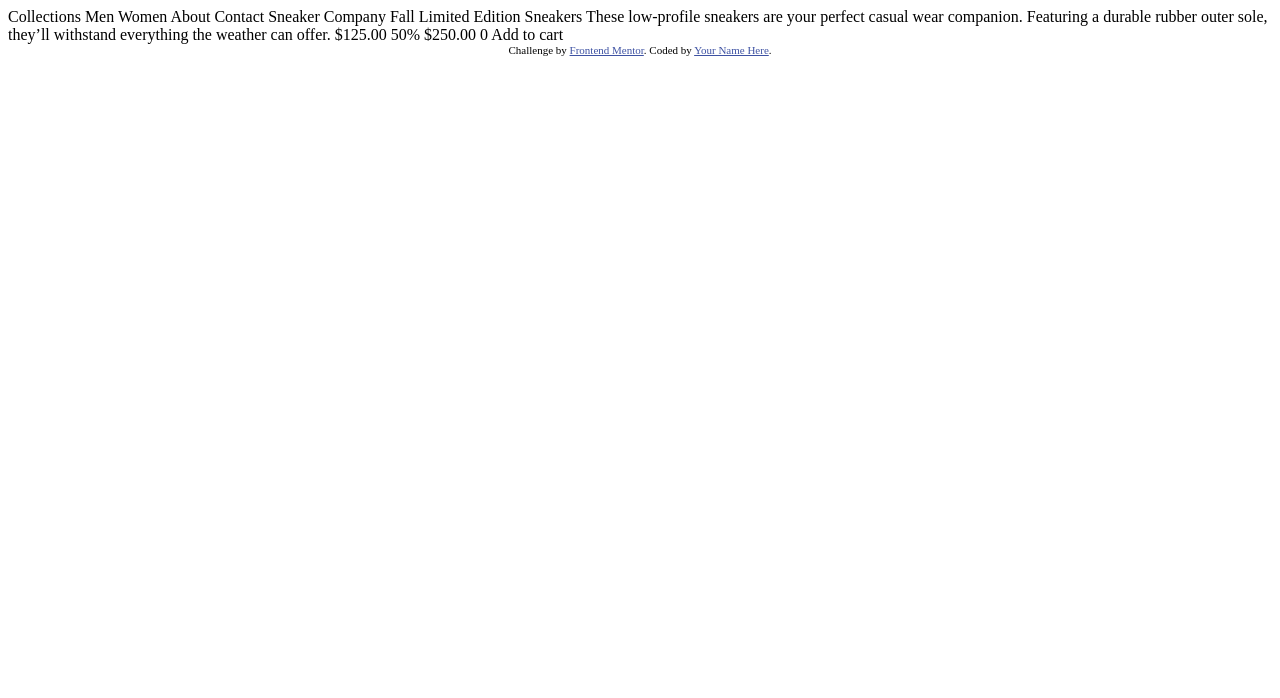
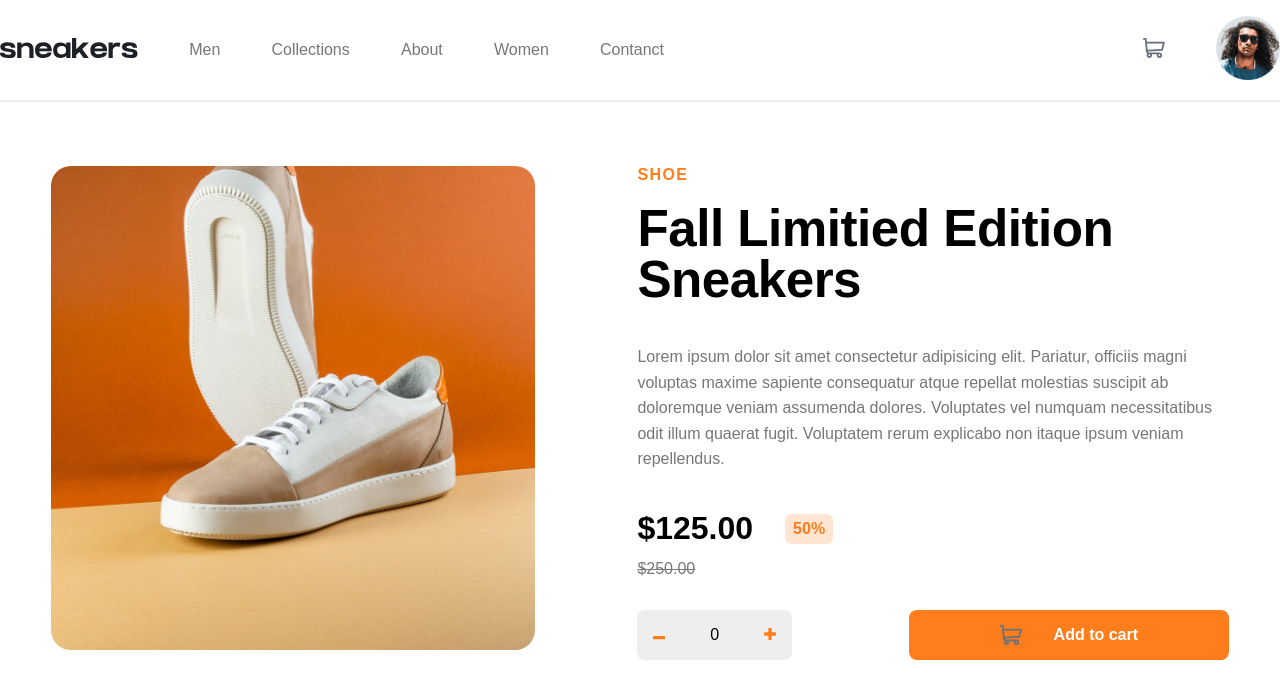
Before and after one commit to joshewah/FEM-ecommerce-product-page, a plain HTML site: page index.html in a window 1280 px wide. Drawn offline with Linux system fonts and the light colour scheme.

Commit message:
Product page completed

```diff
--- /dev/null
+++ b/css/general.css
@@ -0,0 +1,85 @@
+*,
+*::after,
+*::before {
+  margin: 0;
+  padding: 0;
+}
+
+/* FIXME Change styles */
+:root {
+  --clr-light-grey: #eee;
+  --clr-grey: #777;
+  --clr-accent: hsl(26, 100%, 55%);
+}
+
+/* FIXME Change styles */
+html {
+  font-family: sans-serif;
+}
+
+.container-nav {
+  max-width: 81rem;
+  margin: 0 auto;
+  padding: 0 3.2rem;
+}
+
+.container-main {
+  max-width: 75rem;
+  margin: 0 auto;
+  padding: 0 3.2rem;
+}
+
+.header {
+  border-bottom: 2px solid var(--clr-light-grey);
+  list-style: none;
+  padding: 1rem 0;
+  margin-bottom: 4rem;
+}
+
+.header-nav > ul {
+  list-style: none;
+  align-items: center;
+}
+
+/* SECTION Nav */
+
+.header-nav {
+  display: flex;
+  justify-content: space-between;
+}
+
+.main-nav {
+  display: flex;
+  justify-content: space-between;
+  gap: 3.2rem;
+}
+
+.customer-nav {
+  display: flex;
+  gap: 3.2rem;
+}
+
+.profile-pic--sml {
+  width: 4rem;
+  height: 4rem;
+}
+
+.main-nav-link:link,
+.main-nav-link:visited {
+  text-decoration: none;
+  color: var(--clr-grey);
+}
+
+.main-nav-link:hover,
+.main-nav-link:active {
+  /* FIXME add styles */
+}
+
+/* SECTION Headings */
+.tertiary-heading {
+  font-size: 1em;
+  letter-spacing: 1.4px;
+  text-transform: uppercase;
+  color: var(--clr-accent);
+  margin-bottom: 1.2rem;
+}
--- /dev/null
+++ b/css/product-page.css
@@ -0,0 +1,104 @@
+.page--product {
+  display: grid;
+  grid-template-columns: 45fr 55fr;
+  gap: 6.4rem;
+}
+
+.product-img {
+  width: 100%;
+  border-radius: 20px;
+}
+
+.product-title {
+  font-size: 3.2rem;
+  font-weight: 600;
+  letter-spacing: -0.5px;
+  line-height: 1;
+  margin-bottom: 2.4rem;
+}
+
+.product-description {
+  color: var(--clr-grey);
+  line-height: 1.6;
+  margin-bottom: 2.4rem;
+}
+
+.price-details {
+  display: flex;
+  align-items: center;
+  gap: 2rem;
+  margin-bottom: 0.8rem;
+}
+
+.price-current {
+  font-size: 2rem;
+  font-weight: 600;
+}
+
+.price-saving {
+  display: block;
+  font-weight: 600;
+  color: var(--clr-accent);
+  background-color: hsla(26, 100%, 55%, 0.195);
+  padding: 0.375rem 0.5rem;
+  border-radius: 6px;
+}
+
+.price-initial {
+  color: var(--clr-grey);
+  text-decoration: line-through;
+  margin-bottom: 2rem;
+}
+
+/* SECTION Cart toggle */
+
+.add-to-cart--section {
+  display: flex;
+  justify-content: space-between;
+  gap: 1rem;
+}
+
+.cart-items-toggle {
+  width: fit-content;
+  background-color: var(--clr-light-grey);
+  padding: 1rem;
+  border-radius: 8px;
+
+  display: flex;
+  gap: 0.8rem;
+}
+
+.btn-toggle {
+  border: none;
+}
+.btn--cart-minus,
+.btn--cart-add {
+  align-self: center;
+}
+
+.items-to-add {
+  padding: 0 2rem;
+}
+
+.btn--add-to-cart {
+  min-width: 20rem;
+  border-radius: 8px;
+  border-style: none;
+  font-weight: 600;
+  font-size: 1em;
+  background-color: var(--clr-accent);
+
+  display: flex;
+  align-items: center;
+  justify-content: center;
+  gap: 2rem;
+}
+
+.btn--add-to-cart-img {
+  /* BUG color of cart not changing */
+  fill: #fff;
+}
+
+.add-to-cart--text {
+  color: #fff;
+}
--- a/index.html
+++ b/index.html
@@ -1,44 +1,95 @@
 <!DOCTYPE html>
 <html lang="en">
-<head>
-  <meta charset="UTF-8">
-  <meta name="viewport" content="width=device-width, initial-scale=1.0"> <!-- displays site properly based on user's device -->
+  <head>
+    <meta charset="UTF-8" />
+    <meta name="viewport" content="width=device-width, initial-scale=1.0" />
+    <!-- displays site properly based on user's device -->
 
-  <link rel="icon" type="image/png" sizes="32x32" href="./images/favicon-32x32.png">
+    <link
+      rel="icon"
+      type="image/png"
+      sizes="32x32"
+      href="./images/favicon-32x32.png"
+    />
 
-  <title>Frontend Mentor | E-commerce product page</title>
+    <link rel="stylesheet" href="css/general.css" />
+    <link rel="stylesheet" href="css/product-page.css" />
 
-  <!-- Feel free to remove these styles or customise in your own stylesheet 👍 -->
-  <style>
-    .attribution { font-size: 11px; text-align: center; }
-    .attribution a { color: hsl(228, 45%, 44%); }
-  </style>
-</head>
-<body>
+    <title>Sneakers</title>
+  </head>
+  <body>
+    <header class="header container-nav">
+      <nav class="header-nav">
+        <ul class="main-nav">
+          <li class="main-nav--link">
+            <a href="#"
+              ><img src="images/logo.svg" alt="Sneakers company logo"
+            /></a>
+          </li>
+          <li><a href="#" class="main-nav-link">Men</a></li>
+          <li><a href="#" class="main-nav-link">Collections</a></li>
+          <li><a href="#" class="main-nav-link">About</a></li>
+          <li><a href="#" class="main-nav-link">Women</a></li>
+          <li><a href="#" class="main-nav-link">Contanct</a></li>
+        </ul>
+        <ul class="customer-nav">
+          <li class="main-nav--link btn-cart">
+            <a href="#"
+              ><img
+                src="images/icon-cart.svg"
+                alt="Logo for the customers cart"
+            /></a>
+          </li>
+          <li class="main-nav--link btn-profile">
+            <a href="#">
+              <img
+                src="images/image-avatar.png"
+                alt="Image of the customers profile picture"
+                class="profile-pic--sml"
+              />
+            </a>
+          </li>
+        </ul>
+      </nav>
+    </header>
 
-  Collections
-  Men
-  Women
-  About
-  Contact
-
-  Sneaker Company
-
-  Fall Limited Edition Sneakers
-
-  These low-profile sneakers are your perfect casual wear companion. Featuring a
-  durable rubber outer sole, they’ll withstand everything the weather can offer.
-
-  $125.00
-  50%
-  $250.00
-
-  0
-  Add to cart
-
-  <div class="attribution">
-    Challenge by <a href="https://www.frontendmentor.io?ref=challenge" target="_blank">Frontend Mentor</a>.
-    Coded by <a href="#">Your Name Here</a>.
-  </div>
-</body>
+    <main class="page--product container-main">
+      <aside >
+        <img
+          src="images/image-product-1.jpg"
+          alt="Image of the product (shoe)"
+          class="product-img"
+        />
+      </aside>
+      <article class="product--text-box">
+        <h4 class="tertiary-heading">Shoe</h4>
+        <p class="product-title">Fall Limitied Edition Sneakers</p>
+        <p class="product-description">
+          Lorem ipsum dolor sit amet consectetur adipisicing elit. Pariatur, officiis magni voluptas maxime sapiente consequatur atque repellat molestias suscipit ab doloremque veniam assumenda dolores. Voluptates vel numquam necessitatibus odit illum quaerat fugit. Voluptatem rerum explicabo non itaque ipsum veniam repellendus.
+        </p>
+        <div class="price-details">
+          <p class="price-current">$125.00</p>
+          <p class="price-saving">50%</p>
+        </div>
+        <!-- NOTE only if there is saving present -->
+        <p class="price-initial">$250.00</p>
+        <div class="add-to-cart--section">
+          <div class="cart-items-toggle">
+            <button class="btn-toggle btn--cart-minus">
+              <img src="images/icon-minus.svg" alt="Image of a minus icon" />
+            </button>
+            <span class="items-to-add">0</span>
+            <button class="btn-toggle btn--cart-add">
+              <img src="images/icon-plus.svg" alt="Image of a plus icon" />
+            </button>
+          </div>
+          <button class="btn--add-to-cart">
+            <img src="images/icon-cart.svg" alt="Image of a shopping cart"
+            class="btn--add-to-cart-img"/>
+            <p class="add-to-cart--text">Add to cart</p>
+          </button>
+        </div>
+      </main>
+    </article>
+    </body>
 </html>
```
Also changed, not shown: css/queries.css (added), 1 other file.
